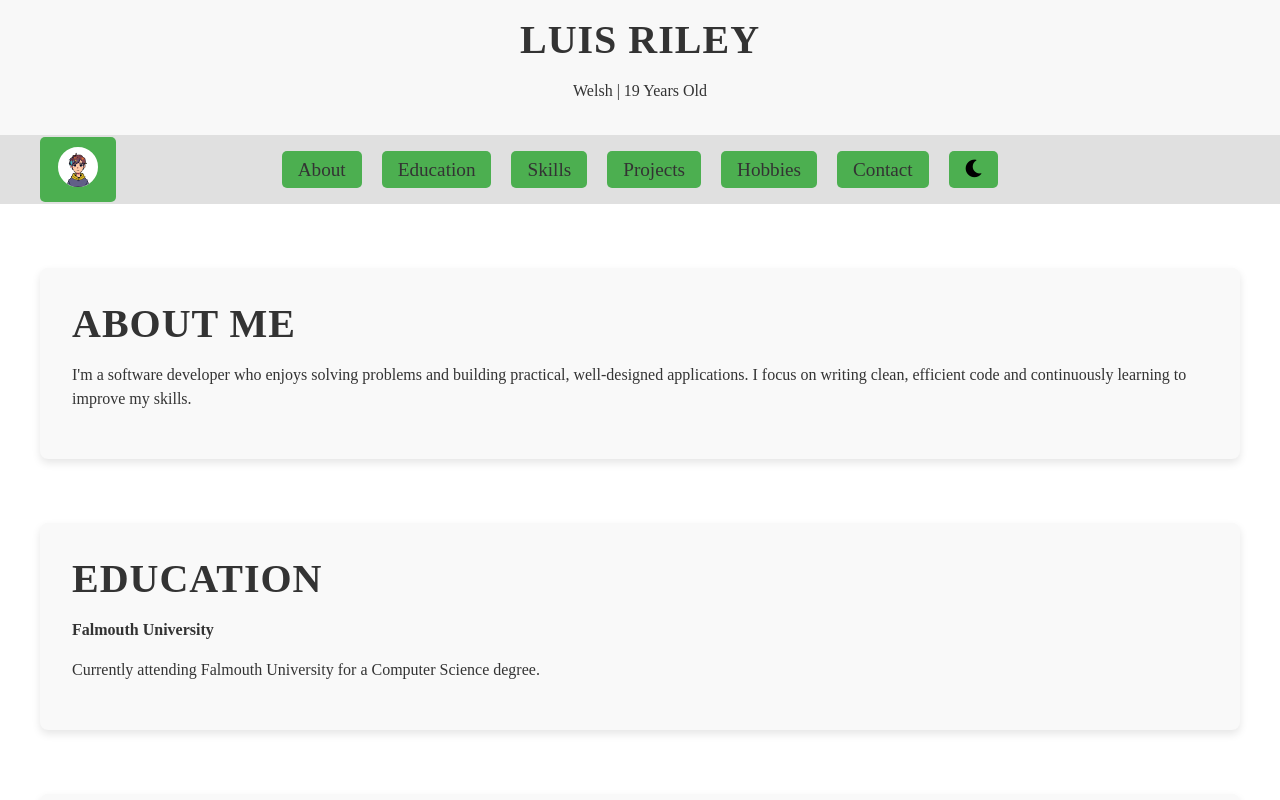
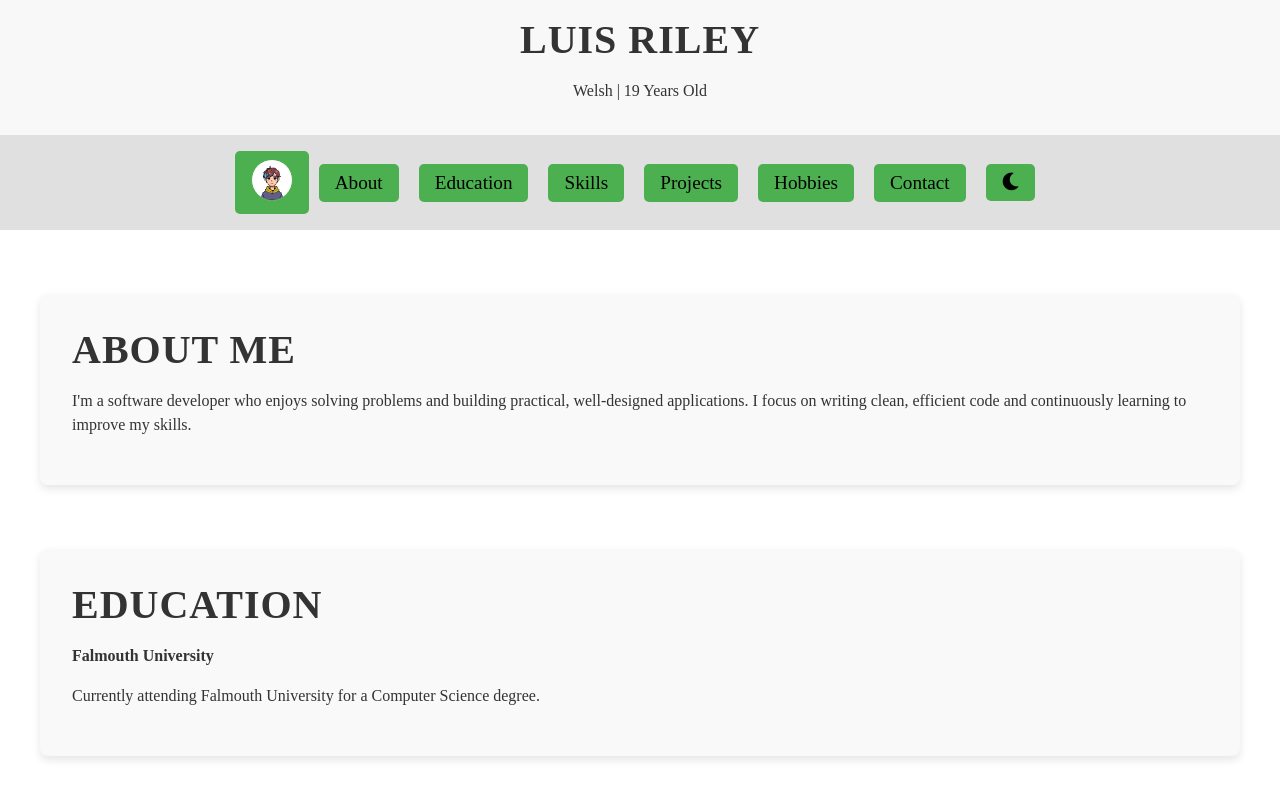
Before and after one commit to Squid-Logic/squid-logic.github.io, a plain HTML site: page index.html in a window 1280 px wide. Shown: the top 800 px of the page. Drawn offline with nearby package versions, Linux system fonts and the light colour scheme.

Commit message:
changes to hyperlinks

```diff
--- a/styles.css
+++ b/styles.css
@@ -64,43 +64,42 @@ nav {
   margin: auto;
   display: flex;
   align-items: center;
-  justify-content: center; /* Default: center nav-links on desktop */
+  justify-content: space-between;
   padding: 0 1rem;
 }
 
-/* Position the profile icon to the left on desktop */
+/* For screens above mobile, center the nav-links */
 @media screen and (min-width: 769px) {
-  .profile-link {
-    position: absolute;
-    left: 1rem;
+  .nav-container {
+    justify-content: center;
   }
 }
 
-/* Profile Icon Styles */
+/* Profile Icon in Nav */
+.profile-link {
+  display: inline-block;
+}
 .profile-icon {
   width: 40px;
   height: 40px;
   border-radius: 50%;
   background-color: #ffffff;
-  border: 2px solid var(--button-bg-light);
+  border: 1px solid var(--button-bg-light); /* Thinner green border */
   object-fit: cover;
-  max-width: 100%;
-  height: auto;
 }
-
 body.dark-mode .profile-icon {
   background-color: #222222;
   border-color: var(--button-bg-dark);
 }
 
-/* Nav Links as an Unordered List */
+/* Nav Links as an Unordered List (centered on desktop) */
 .nav-links {
   list-style: none;
   display: flex;
   align-items: center;
   margin: 0;
   padding: 0;
-  justify-content: center; /* Center nav items */
+  justify-content: center;
 }
 
 /* Each Link Item */
@@ -108,19 +107,44 @@ body.dark-mode .profile-icon {
   margin: 0 10px;
 }
 
-/* Link Styles */
-.nav-links a {
-  color: #333333;
+/* NAVIGATION LINKS BUTTON STYLE */
+nav a {
+  display: inline-block;
+  padding: 0.5rem 1rem;
+  background-color: var(--button-bg-light);
+  color: var(--button-text-light);
+  border-radius: 5px;
   text-decoration: none;
   font-size: 1.2rem;
-  transition: color 0.3s ease;
+  transition: transform 0.3s ease, background-color 0.3s ease;
+}
+nav a:hover {
+  background-color: #45a049;
+  transform: scale(1.05);
+}
+body.dark-mode nav a {
+  background-color: var(--button-bg-dark);
+  color: var(--button-text-dark);
 }
 
-.nav-links a:hover {
-  color: #000;
+/* Global Link Styling (for non-nav links, now underlined) */
+a {
+  background: transparent;
+  padding: 0;
+  text-decoration: underline;  /* Underline global links */
+  color: var(--link-color-light);
+}
+a:hover {
+ color: #45a049;
+}
+body.dark-mode a {
+  color: var(--link-color-dark);
+}
+body.dark-mode a:hover {
+  color: #45a049;
 }
 
-/* Hamburger Menu Toggle Button - styled like PC nav buttons */
+/* Hamburger Menu Toggle Button - styled like nav links */
 .menu-toggle {
   display: none;
   background-color: var(--button-bg-light);
@@ -143,16 +167,16 @@ body.dark-mode .menu-toggle {
 
 /* Mobile Styles for Navigation */
 @media screen and (max-width: 768px) {
-  /* Show the hamburger toggle button */
+  /* Show hamburger button on mobile */
   .menu-toggle {
     display: block;
   }
 
-  /* On mobile, change the nav-container layout */
+  /* Adjust nav-container layout on mobile */
   .nav-container {
     justify-content: space-between;
   }
-  /* Remove absolute positioning on mobile */
+  /* On mobile, the profile icon loses absolute positioning */
   .profile-link {
     position: static;
     margin-right: 1rem;
@@ -193,9 +217,7 @@ body.dark-mode .nav-links {
   background-color: var(--nav-bg-dark);
 }
 
-/* (Remaining CSS for sections, modals, etc. remains unchanged) */
-
-/* --- Section Styling and following code --- */
+/* Section Styling */
 section {
   background-color: #f0f0f0;
   padding: 2rem;
@@ -230,6 +252,8 @@ section li:hover {
   transform: translateX(10px);
   color: #4caf50;
 }
+
+/* Parallax Background Effect */
 .parallax {
   background: url('your-image.jpg') no-repeat fixed center;
   background-size: cover;
@@ -238,7 +262,9 @@ section li:hover {
   z-index: -1;
   transform: translateZ(0);
 }
-button, a {
+
+/* Hover Effects for Interactive Elements */
+button, a.button-style {
   padding: 0.5rem 1rem;
   background-color: var(--button-bg-light);
   color: var(--button-text-light);
@@ -248,21 +274,16 @@ button, a {
   font-size: 1.1rem;
   transition: transform 0.3s ease, background-color 0.3s ease;
 }
-body.dark-mode button, body.dark-mode a {
+body.dark-mode button, body.dark-mode a.button-style {
   background-color: var(--button-bg-dark);
   color: var(--button-text-dark);
 }
-a {
-  color: var(--link-color-light);
-  text-decoration: none;
-}
-body.dark-mode a {
-  color: var(--link-color-dark);
-}
-button:hover, a:hover {
+button:hover, a.button-style:hover {
   background-color: #45a049;
   transform: scale(1.05);
 }
+
+/* Text Styling */
 h1, h2, h3 {
   margin: 0;
   font-size: 2.5rem;
@@ -274,6 +295,8 @@ h1, h2, h3 {
 p {
   line-height: 1.5;
 }
+
+/* Modal Windows */
 .modal {
   display: none;
   position: fixed;
@@ -301,6 +324,8 @@ p {
   border-radius: 5px;
   font-size: 1rem;
 }
+
+/* Smooth Scroll and Parallax Coordination */
 html {
   scroll-behavior: smooth;
 }
@@ -308,6 +333,8 @@ html {
   height: 100vh;
   overflow: hidden;
 }
+
+/* Dark Mode Styles */
 body.dark-mode {
   background-color: #121212;
   color: #e0e0e0;
@@ -351,6 +378,8 @@ ul {
   margin: 0;
   padding: 0;
 }
+
+/* Apply styles to all sections */
 #skills,
 #experience,
 #hobbies,
```
